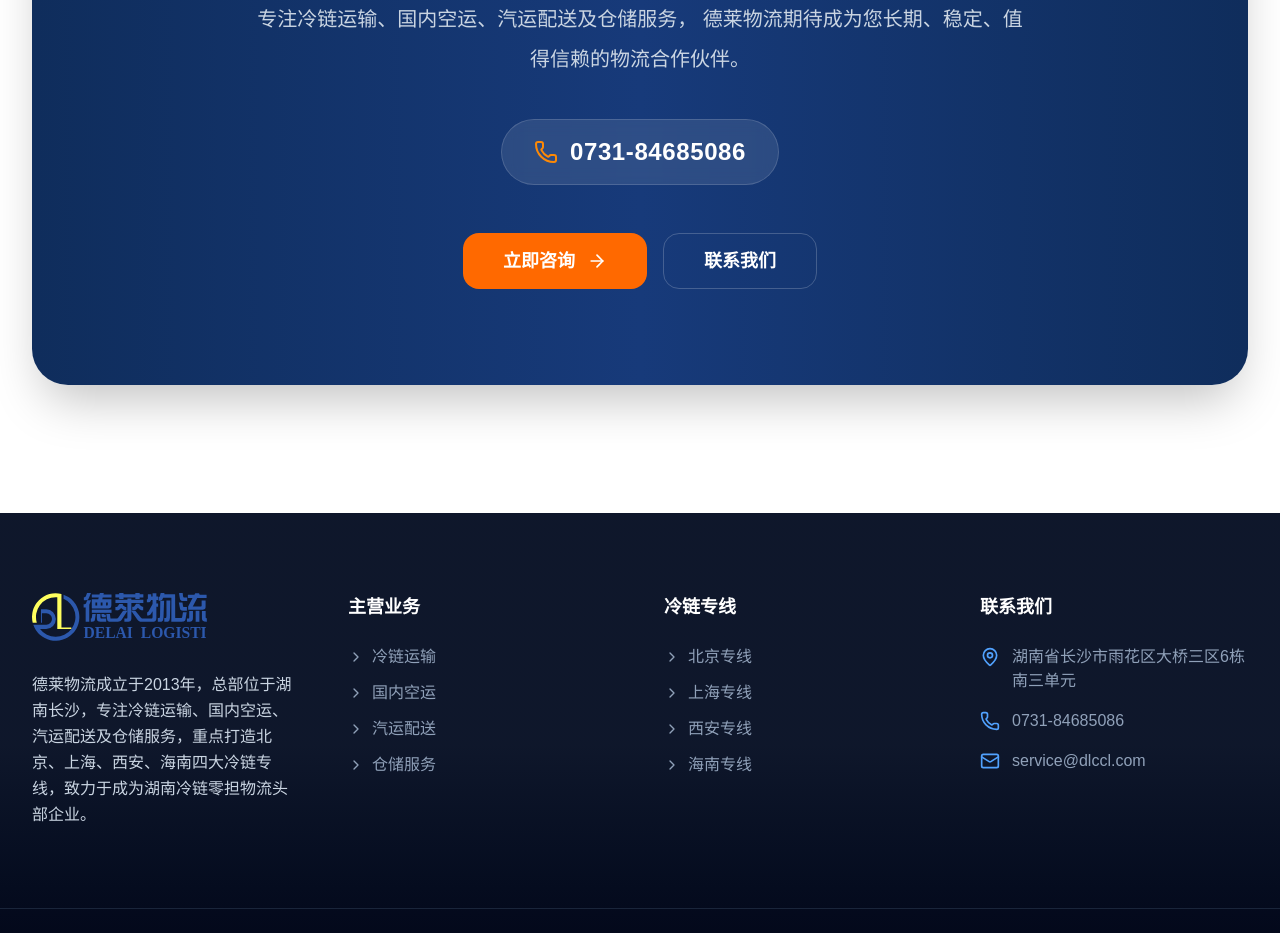
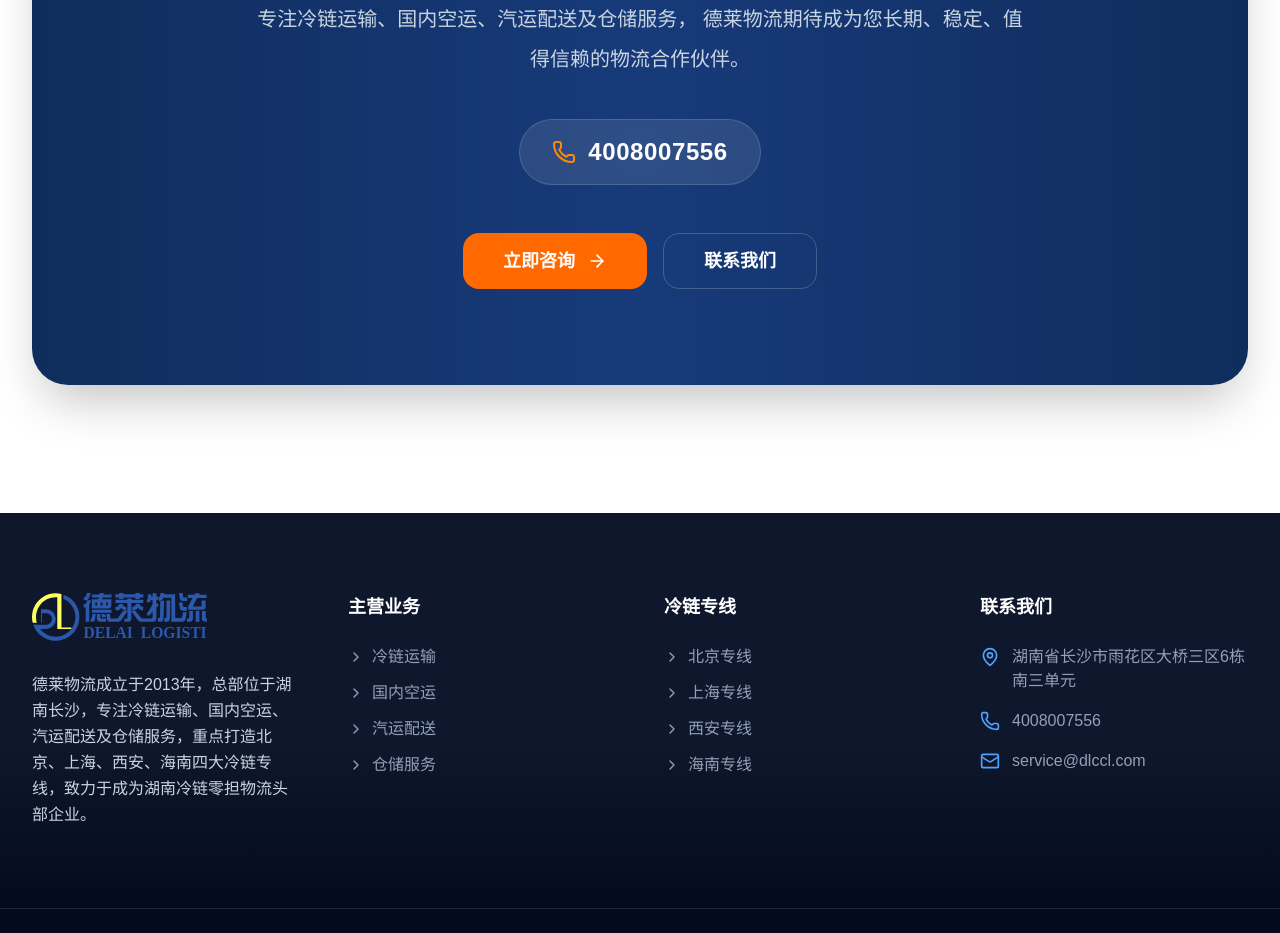
Before and after one commit to DelaiLogistics/delai-logistics, a Next.js app: page / in a window 1280 px wide. Shown: the part 7120-8053 px from the top of the page. Built offline with nearby package versions, Linux system fonts and the light colour scheme.

Commit message:
统一400服务热线

```diff
--- a/components/ContactCTA.tsx
+++ b/components/ContactCTA.tsx
@@ -38,7 +38,7 @@
               <Phone className="mr-3 h-5 w-5 text-orange-400 sm:h-6 sm:w-6" />
 
               <span className="text-xl font-bold tracking-wide text-white sm:text-2xl">
-                0731-84685086
+                4008007556
               </span>
 
             </div>
@@ -47,7 +47,7 @@
             <div className="mt-10 flex flex-col gap-4 sm:mt-12 sm:flex-row sm:justify-center">
 
               <a
-                href="tel:073184685086"
+                href="tel:4008007556"
                 className="flex h-14 w-full items-center justify-center rounded-2xl bg-orange-500 px-8 text-lg font-semibold text-white transition hover:bg-orange-600 sm:w-auto sm:px-10"
               >
                 立即咨询
--- a/components/Footer.tsx
+++ b/components/Footer.tsx
@@ -105,12 +105,12 @@
               </div>
 
               <a
-                href="tel:073184685086"
+                href="tel:4008007556"
                 className="flex items-center gap-3 text-slate-400 hover:text-white transition-colors duration-300"
               >
                 <Phone className="h-5 w-5 flex-shrink-0 text-blue-400" />
                 <span className="text-sm md:text-base">
-                  0731-84685086
+                  4008007556
                 </span>
               </a>
 
--- a/components/contact/ContactHero.tsx
+++ b/components/contact/ContactHero.tsx
@@ -30,7 +30,7 @@
           <div className="mt-12 flex flex-col items-center justify-center gap-5 sm:flex-row">
 
             <a
-              href="tel:073184685086"
+              href="tel:4008007556"
               className="flex h-14 items-center rounded-2xl bg-orange-500 px-8 text-lg font-semibold text-white transition hover:bg-orange-600"
             >
               立即拨打电话
```
